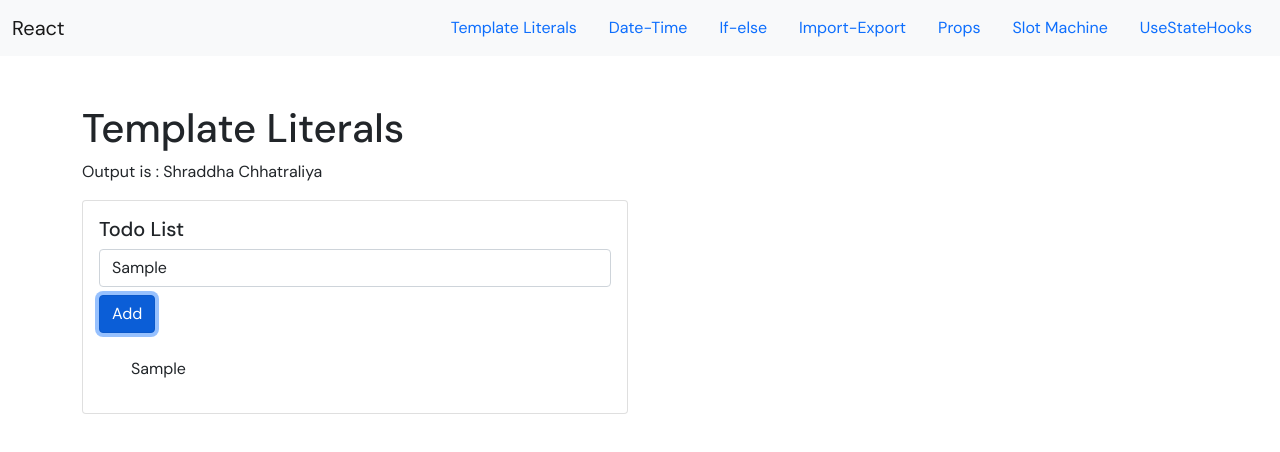
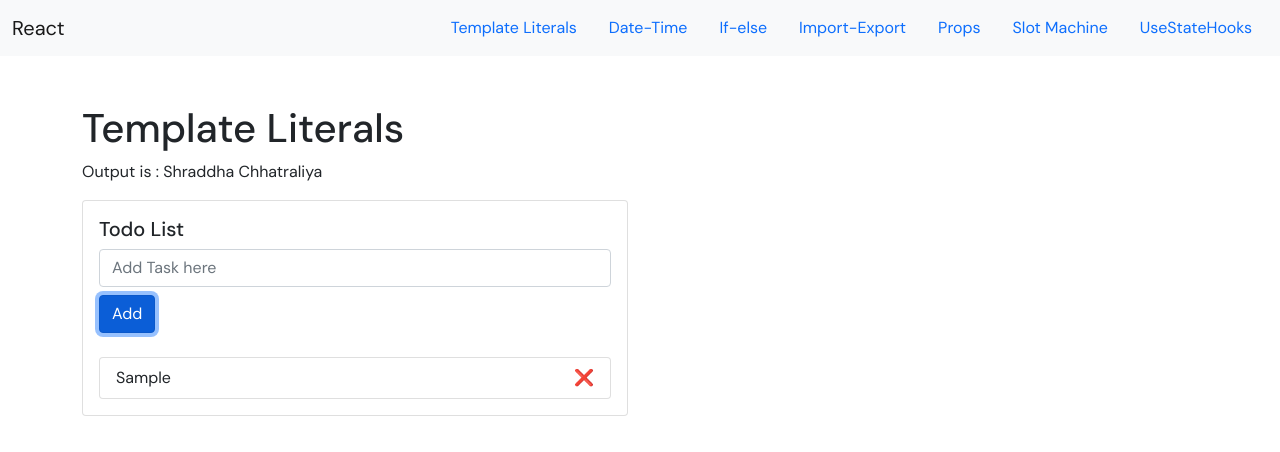
Before and after one commit to shraddha6029/Startup-React, a React (Create React App) app: page /test1 in a window 1280 px wide. Both pictures are taken after typing "Sample" into the empty fields and a click on the button "Add". Shown: the top 452 px of the page. Built offline with nearby package versions, Linux system fonts and the light colour scheme.

Commit message:
Todo Done

```diff
--- a/src/todo/Todo.js
+++ b/src/todo/Todo.js
@@ -8,12 +8,13 @@ import {
   Button,
   FormGroup,
   Input,
-  List,
-  ListInlineItem
+  ListGroup
 } from "reactstrap";
 
+import ToDoList from "./TodoList";
+
 const Todo = () => {
-  const [inputList, setInputList] = useState("Buy Fruits");
+  const [inputList, setInputList] = useState("");
 
   const [items, setItems] = useState([]);
 
@@ -24,6 +25,16 @@ const Todo = () => {
   const addNewList = () => {
     setItems((oldItems) => {
       return [...oldItems, inputList];
+    });
+    setInputList("");
+  };
+
+  const deleteEvent = (id) => {
+    console.log(id + " is deleted");
+    setItems((oldItems) => {
+      return oldItems.filter((ele, index) => {
+        return index !== id;
+      });
     });
   };
 
@@ -38,6 +49,7 @@ const Todo = () => {
                 <Input
                   type="text"
                   placeholder="Add Task here"
+                  value={inputList}
                   onChange={itemEvent}
                 />
               </FormGroup>
@@ -46,11 +58,18 @@ const Todo = () => {
               </Button>
 
               {/* TASKS */}
-              <List className="mt-4">
+              <ListGroup className="mt-4">
                 {items.map((val, index) => {
-                  return <ListInlineItem key="index">{val}</ListInlineItem>;
+                  return (
+                    <ToDoList
+                      text={val}
+                      key={index}
+                      id={index}
+                      onSelect={deleteEvent}
+                    />
+                  );
                 })}
-              </List>
+              </ListGroup>
             </CardBody>
           </Card>
         </Col>
--- /dev/null
+++ b/src/todo/TodoList.js
@@ -0,0 +1,24 @@
+import React from "react";
+
+import { ListGroupItem } from "reactstrap";
+
+const ToDoList = (props) => {
+  return (
+    <>
+      <ListGroupItem className="d-flex">
+        {props.text}
+        <span
+          className="ms-auto"
+          role="img"
+          onClick={() => {
+            props.onSelect(props.id);
+          }}
+        >
+          ❌
+        </span>
+      </ListGroupItem>
+    </>
+  );
+};
+
+export default ToDoList;
```
